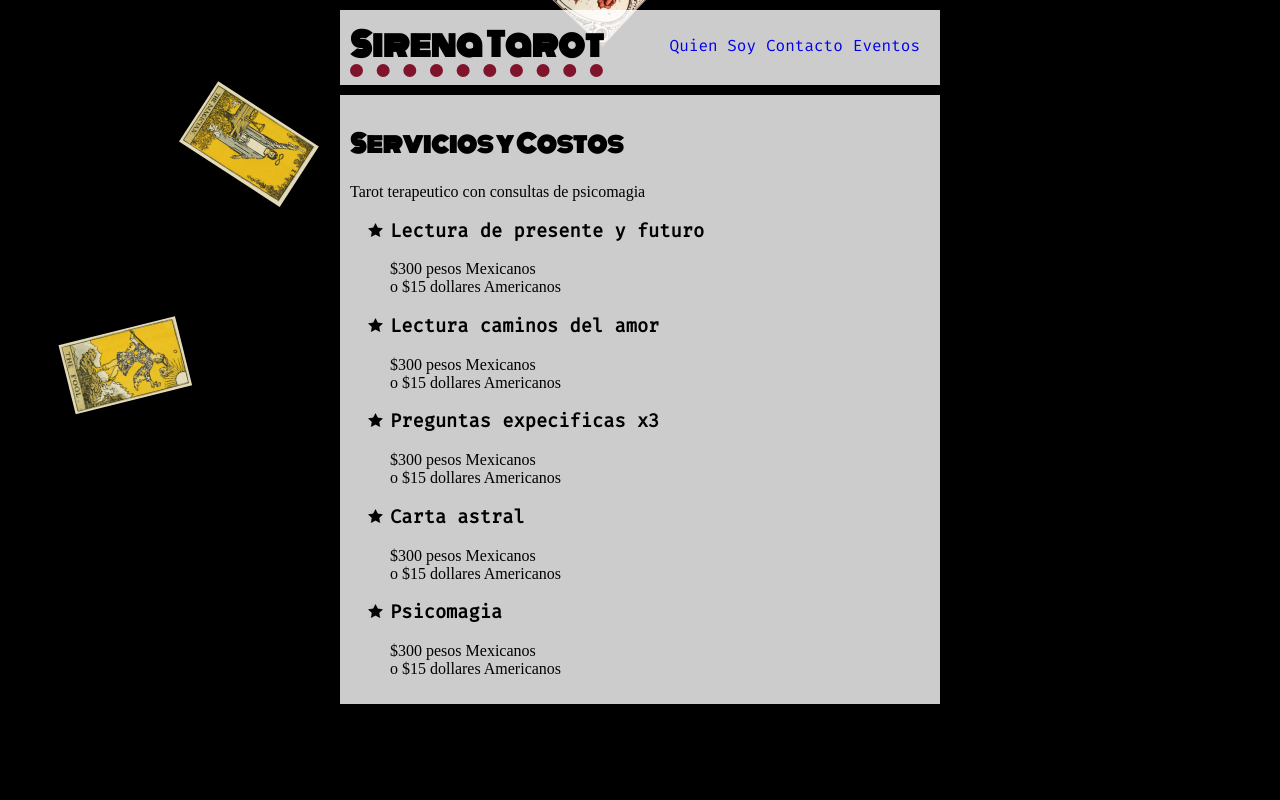
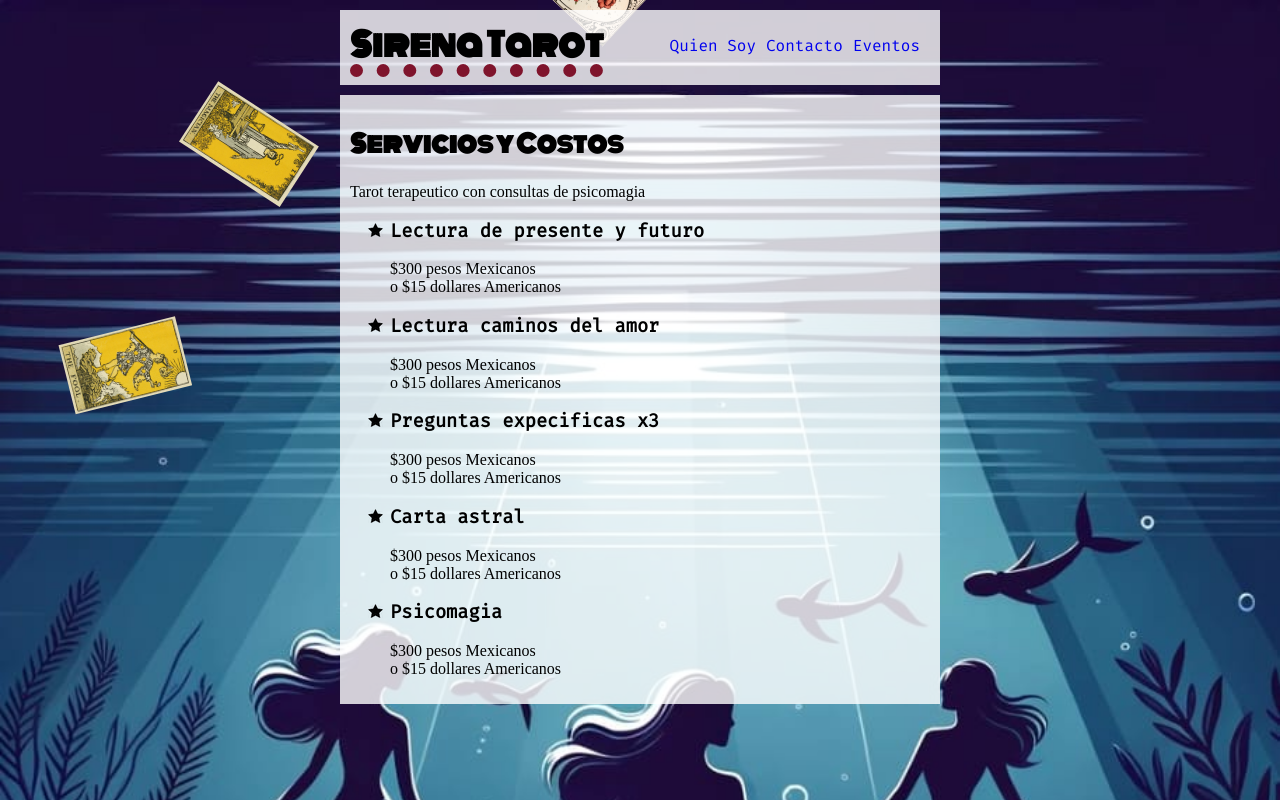
Before and after one commit to GabrielRatener/sirena-tarot, a SvelteKit app: page / in a window 1280 px wide. Built offline with nearby package versions, Linux system fonts and the light colour scheme; no server answers; a web font is replaced by a local one.

Commit message:
Add background image

```diff
--- a/src/routes/styles.scss
+++ b/src/routes/styles.scss
@@ -250,6 +250,11 @@ body {
 	background-color: $color-bg;
 }
 
+body {
+	background-image: url('../lib/images/site-bg.jpeg');
+	background-size: cover;
+}
+
 .center-box {
 	display: flex;
 	justify-content: center;
```
Also changed, not shown: src/lib/images/site-bg.jpeg (added).
